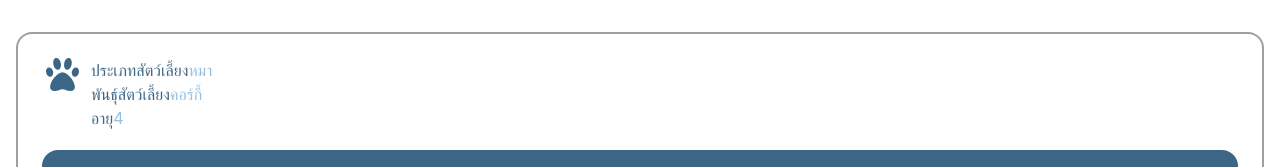
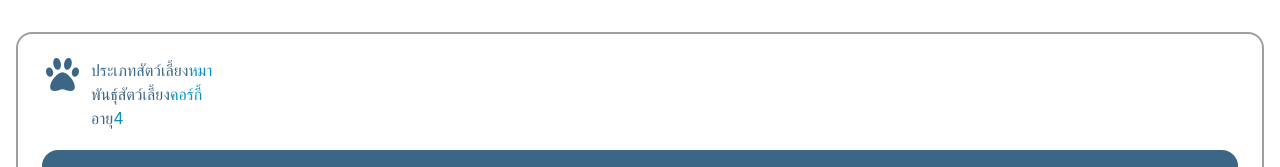
Before and after one commit to nnarct/WayToAdopt, a React (Vite) app in the folder client/: page / in a window 1280 px wide. Shown: the part 482-649 px from the top of the page. Built offline with nearby package versions, Linux system fonts and the light colour scheme; sample sign-in values are in the browser's storage.

Commit message:
style: changed color

```diff
--- a/client/tailwind.config.js
+++ b/client/tailwind.config.js
@@ -5,7 +5,8 @@ export default {
     extend: {
       colors: {
         primary: "#3C6685",
-        secondary: "#95C0DE",
+        secondary: "#0a91c2",
+        "secondary-300": "#95C0DE",
       },
     },
   },
```
